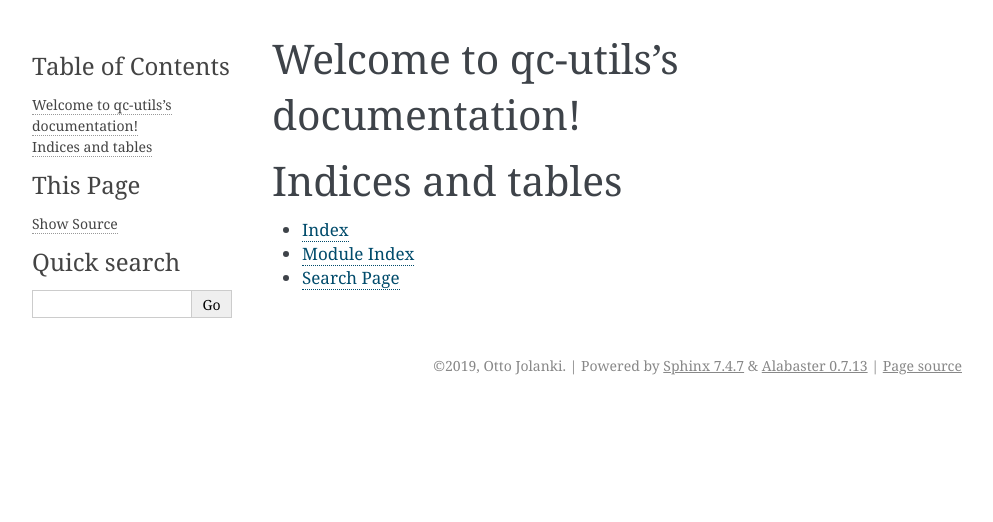
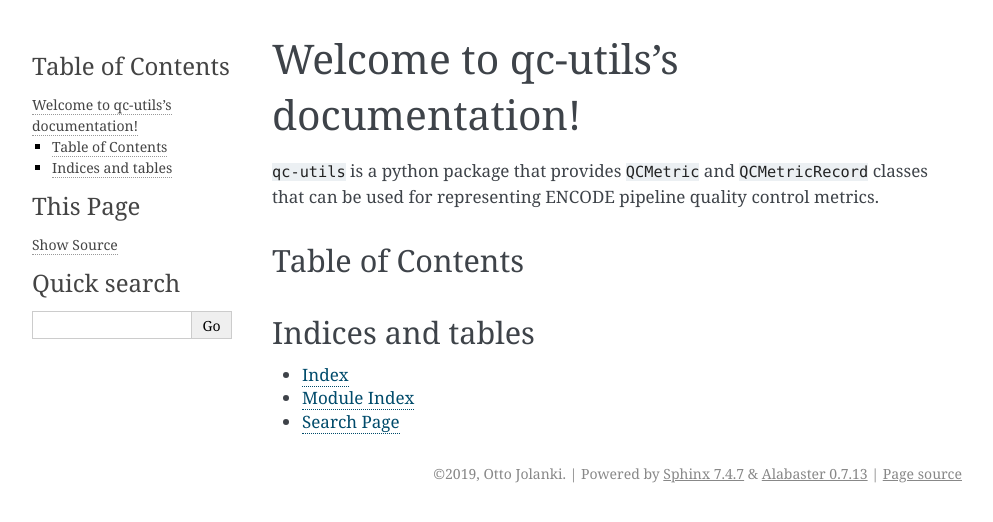
Before and after one commit to ENCODE-DCC/qc-utils, a Sphinx documentation site: the page built from docs/index.rst, in a window 1280 px wide. Shown: the top 522 px of the page, without its empty margins (148-1141 px from the left). Built offline with Sphinx 7.4.7, drawn with Linux system fonts in a browser that asks for light colours.

Commit message:
README.rst and begin index.rst

```diff
--- /dev/null
+++ b/README.rst
@@ -0,0 +1,16 @@
+==============================================
+``qc-utils``: Utility for ENCODE pipeline QC
+==============================================
+
+.. image:: https://img.shields.io/badge/code%20style-black-000000.svg
+    :target: https://github.com/ambv/black
+    :alt: Code Style: Black
+
+.. |MIT license| image:: https://img.shields.io/badge/License-MIT-blue.svg
+   :target: https://lbesson.mit-license.org/
+
+.. short-intro-begin
+
+``qc-utils`` is a python package that provides ``QCMetric`` and ``QCMetricRecord`` classes that can be used for representing ENCODE pipeline quality control metrics.
+
+.. short-intro-end
--- a/docs/index.rst
+++ b/docs/index.rst
@@ -1,15 +1,17 @@
-.. qc-utils documentation master file, created by
-   sphinx-quickstart on Mon Jul 29 15:38:48 2019.
-   You can adapt this file completely to your liking, but it should at least
-   contain the root `toctree` directive.
 
+====================================
 Welcome to qc-utils's documentation!
 ====================================
 
+.. include:: ../README.rst
+   :start-after: short-intro-begin
+   :end-before: short-intro-end
+
+Table of Contents
+==================
+
 .. toctree::
    :maxdepth: 2
-   :caption: Contents:
-
 
 
 Indices and tables
```
